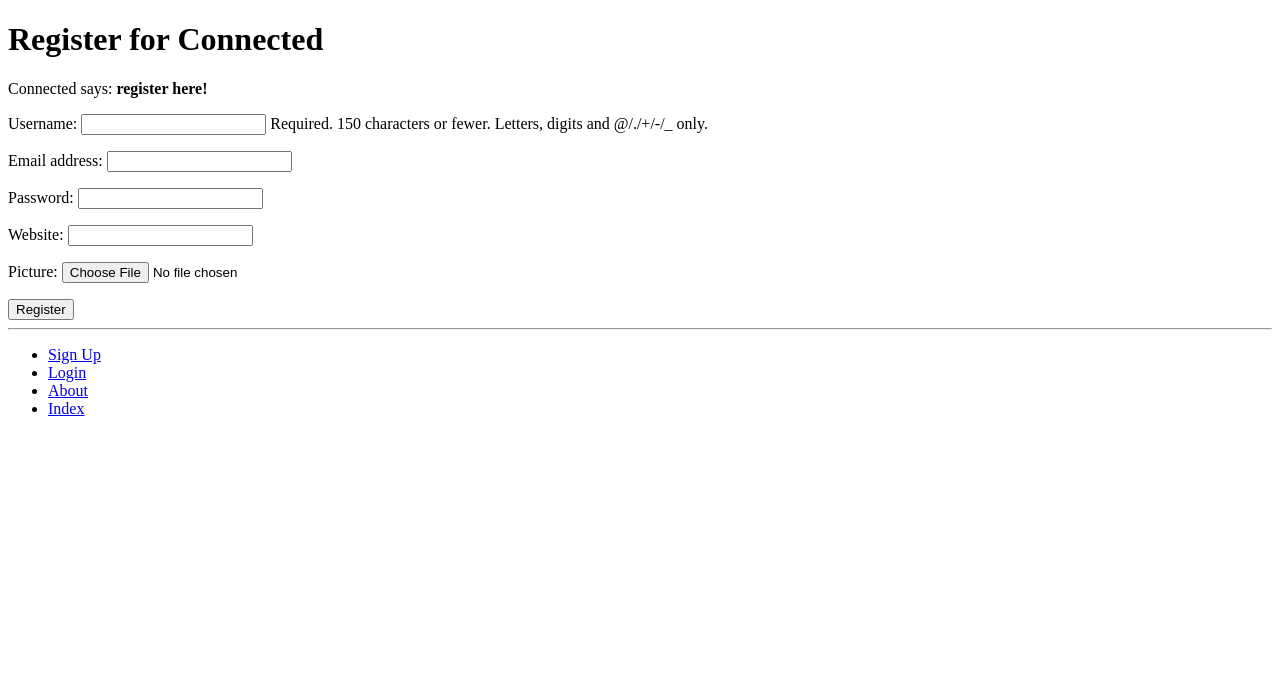
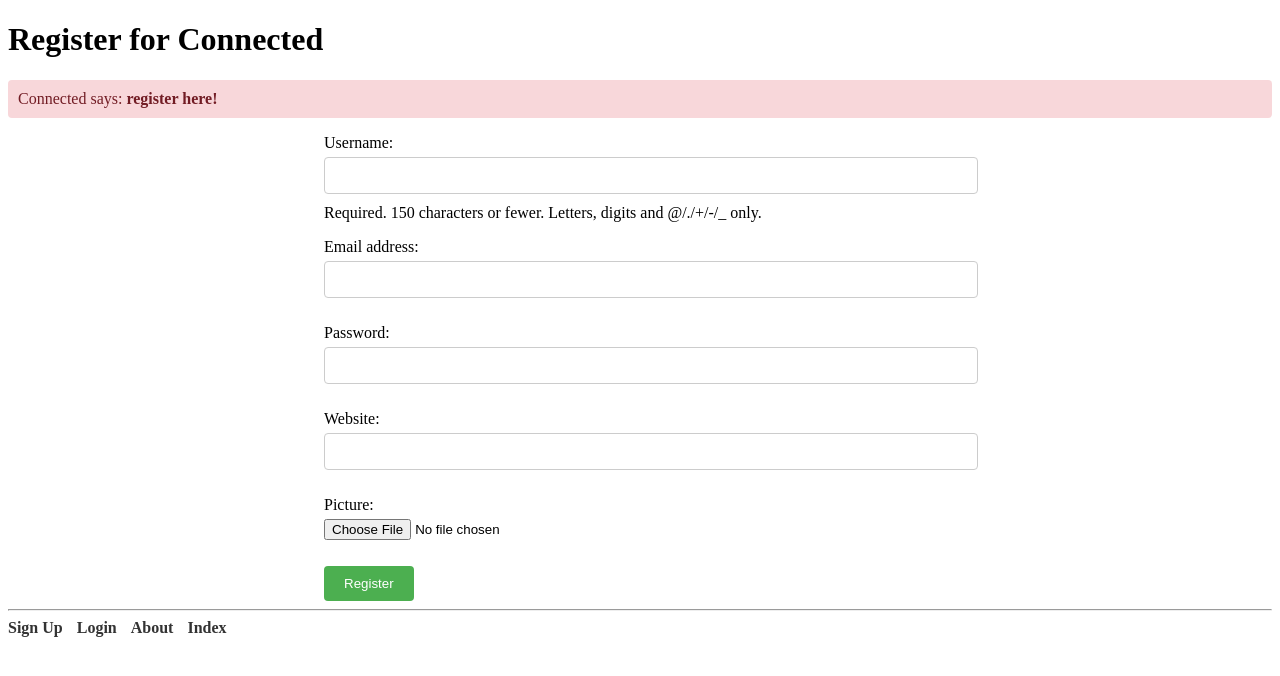
Before and after one commit to TomHUni/connected_group_project, a Django app: page /connected/register/ in a window 1280 px wide. Shown: the top 676 px of the page. Run offline with Django 3.2, Linux system fonts and the light colour scheme.

Commit message:
ADDED CSS + more

```diff
--- /dev/null
+++ b/static/connected/css/styles.css
@@ -0,0 +1,167 @@
+/* styles.css */
+
+/* Center the form */
+#user_form {
+    margin: 0 auto;
+    width: 50%;
+}
+
+/* Style form inputs and labels */
+#user_form input[type="text"],
+#user_form input[type="password"],
+#user_form input[type="email"],
+#user_form input[type="url"] {
+    width: 100%;
+    padding: 10px;
+    margin-bottom: 10px;
+    border: 1px solid #ccc;
+    border-radius: 4px;
+}
+
+#user_form label {
+    display: block;
+    margin-bottom: 5px;
+}
+
+/* Style submit button */
+#user_form input[type="submit"] {
+    background-color: #4CAF50;
+    color: white;
+    padding: 10px 20px;
+    border: none;
+    border-radius: 4px;
+    cursor: pointer;
+}
+
+/* Style messages */
+#messages {
+    margin-top: 20px;
+    padding: 10px;
+    border-radius: 4px;
+}
+
+#messages.success {
+    background-color: #d4edda;
+    border-color: #c3e6cb;
+    color: #155724;
+}
+
+#messages.error {
+    background-color: #f8d7da;
+    border-color: #f5c6cb;
+    color: #721c24;
+}
+
+/* Style website input */
+#user_form input[type="url"] {
+    width: 100%;
+    padding: 10px;
+    margin-bottom: 10px;
+    border: 1px solid #ccc;
+    border-radius: 4px;
+}
+
+/* Style file input */
+#user_form input[type="file"] {
+    margin-bottom: 10px;
+}
+
+/* Style password input */
+#user_form input[type="password"] {
+    width: 100%;
+    padding: 10px;
+    margin-bottom: 10px;
+    border: 1px solid #ccc;
+    border-radius: 4px;
+}
+
+/* Hide the bullet points for password input */
+#user_form input[type="password"]::-webkit-credentials-auto-fill-button,
+#user_form input[type="password"]::-webkit-credentials-auto-fill-button:focus {
+    display: none;
+}
+
+/* Center and resize logo */
+.logo-container {
+    text-align: right;
+}
+
+.logo-container img {
+    max-width: 100px; /* Adjust width as needed */
+    height: auto; /* Maintain aspect ratio */
+    margin-top: -50px; /* Adjust as needed to position the logo */
+    margin-right: 20px; /* Adjust as needed for spacing */
+}
+
+/* Style navigation links */
+ul {
+    list-style-type: none;
+    margin: 0;
+    padding: 0;
+}
+
+li {
+    display: inline;
+    margin-right: 10px;
+}
+
+a {
+    color: #333;
+    text-decoration: none;
+    font-weight: bold; /* Make the navigation links bold */
+    font-size: 16px; /* Adjust font size as needed */
+}
+
+a:hover {
+    color: #4CAF50; /* Change color on hover */
+}
+
+/* Center the form */
+.form-container {
+    margin: 0 auto;
+    width: 50%;
+}
+
+/* Style form inputs and labels */
+.form-container input[type="text"],
+.form-container input[type="password"] {
+    width: 100%;
+    padding: 10px;
+    margin-bottom: 10px;
+    border: 1px solid #ccc;
+    border-radius: 4px;
+}
+
+.form-container label {
+    margin-bottom: 5px;
+    display: block;
+}
+
+/* Style submit button */
+.form-container input[type="submit"] {
+    background-color: #4CAF50;
+    color: white;
+    padding: 10px 20px;
+    border: none;
+    border-radius: 4px;
+    cursor: pointer;
+}
+
+/* Style messages */
+#messages {
+    margin-top: 20px;
+    padding: 10px;
+    border-radius: 4px;
+}
+
+#messages.success {
+    background-color: #d4edda;
+    border-color: #c3e6cb;
+    color: #155724;
+}
+
+#messages.error {
+    background-color: #f8d7da;
+    border-color: #f5c6cb;
+    color: #721c24;
+}
--- a/templates/connected/base.html
+++ b/templates/connected/base.html
@@ -9,6 +9,7 @@
                 How to Tango with Django!
             {% endblock %}
         </title>
+        <link rel="stylesheet" type="text/css" href="{% static 'connected/css/styles.css' %}">
     </head>
     <body>
         <div>
--- a/templates/connected/register.html
+++ b/templates/connected/register.html
@@ -8,14 +8,16 @@
 {% block body_block %}
     <h1>Register for Connected</h1>
     {% if registered %}
+        <div id="messages" class="success">
             Connected says: <strong>thank you for registering!</strong>
             <a href="{% url 'connected:index' %}">Return to the homepage.</a><br />
+        </div>
     {% else %}
+        <div id="messages" class="error">
             Connected says: <strong>register here!</strong><br />
+        </div>
         <form id="user_form" method="post" action="{% url 'connected:register' %}" enctype="multipart/form-data">
-
             {% csrf_token %}
-
             {{ user_form.as_p }}
             {{ profile_form.as_p }}
             <input type="submit" name="submit" value="Register" />
```
Also changed, not shown: templates/connected/index.html (+8 -16 lines), templates/connected/login.html (+17 -9 lines), static/images/connected.png (added). Lines whose indentation alone changed are shown as unchanged.
